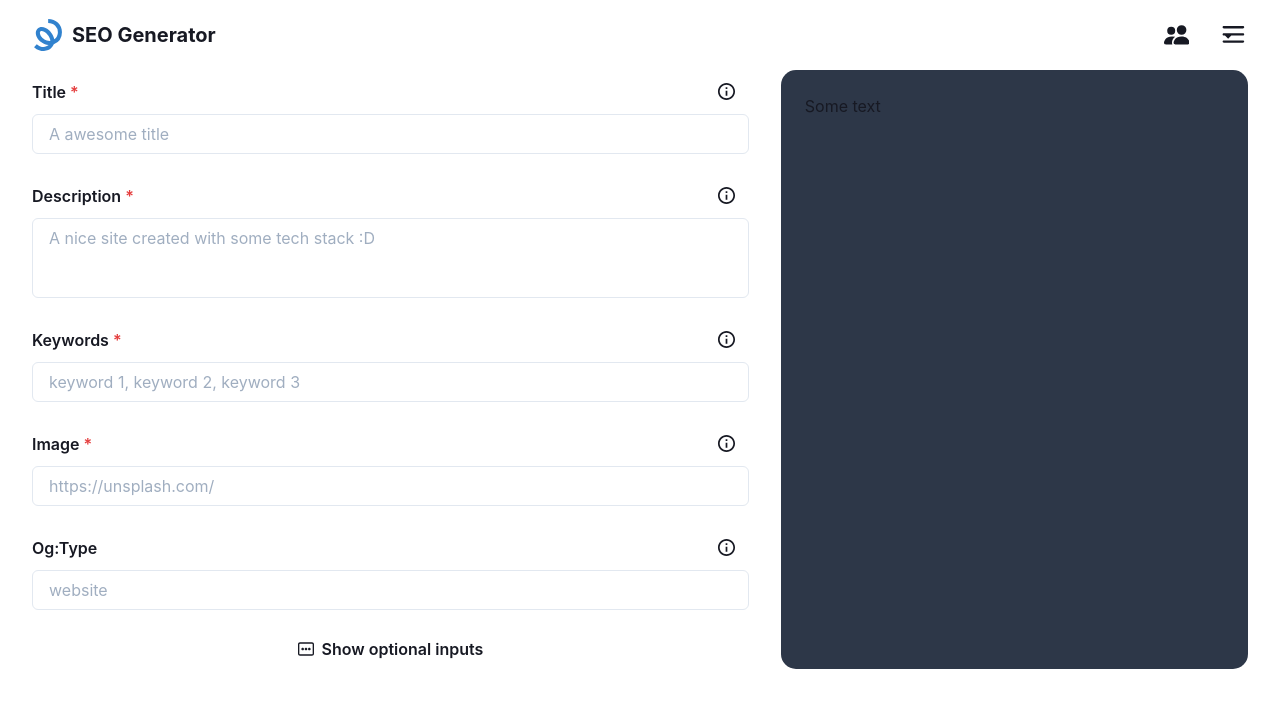
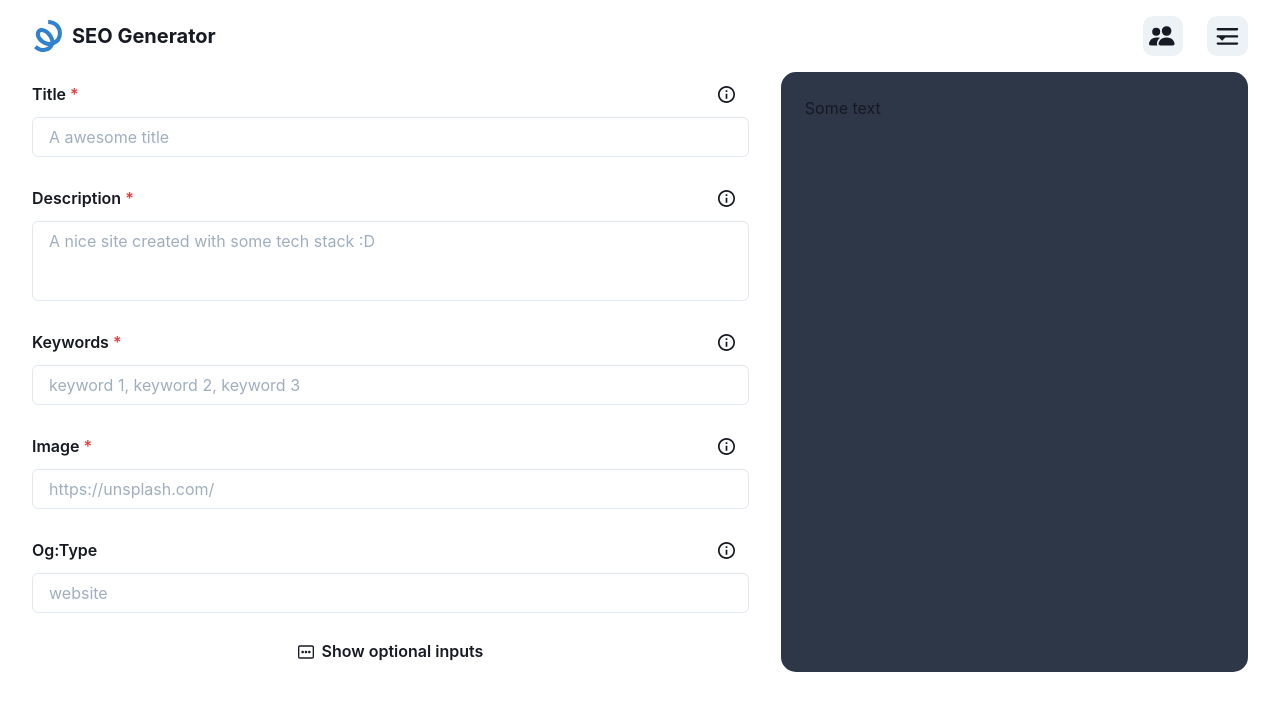
Before and after one commit to mrLuisFer/seo-generator, a Next.js app: page / in a window 1280 px wide. Shown: the top 710 px of the page. Built offline with nearby package versions, Linux system fonts and the light colour scheme.

Commit message:
create a common HeaderBtn

```diff
--- a/components/common/Header/Contributors.jsx
+++ b/components/common/Header/Contributors.jsx
@@ -1,22 +1,16 @@
-import { Box, Text } from '@chakra-ui/react'
+import { Text } from '@chakra-ui/react'
 import { BsFillPeopleFill } from 'react-icons/bs'
 import ClickPopup from '../ClickPopup'
-import { blue } from 'lib/chakraColors'
+import HeaderBtn from './HeaderBtn'
 
 export default function Contributors() {
 	return (
-		<Box
-			border="2px"
-			p="4px"
-			borderRadius="10px"
-			borderColor="transparent"
-			_hover={{ borderColor: blue.$400 }}
-		>
+		<HeaderBtn>
 			<ClickPopup text="Made by mrLuisFer" width="8rem">
 				<Text cursor="pointer">
 					<BsFillPeopleFill size="1.6rem" />
 				</Text>
 			</ClickPopup>
-		</Box>
+		</HeaderBtn>
 	)
 }
--- /dev/null
+++ b/components/common/Header/HeaderBtn/index.jsx
@@ -0,0 +1,20 @@
+import { Button } from '@chakra-ui/react'
+import { blue } from 'lib/chakraColors'
+import { transitionProperty } from 'lib/transitionProperty'
+
+export default function HeaderBtn({ children, ...props }) {
+	return (
+		<Button
+			border="2px"
+			p="4px"
+			borderRadius="10px"
+			borderColor="transparent"
+			_hover={{ borderColor: blue.$400 }}
+			transition={transitionProperty('color')}
+			display="inline-block"
+			{...props}
+		>
+			{children}
+		</Button>
+	)
+}
--- a/components/common/Header/MenuIcon.jsx
+++ b/components/common/Header/MenuIcon.jsx
@@ -1,8 +1,6 @@
-import { Box } from '@chakra-ui/react'
 import { CgMenuCheese } from 'react-icons/cg'
 import { useMobileMenuCtx } from 'context/MobileMenuContext'
-import { teal } from 'lib/chakraColors'
-import { transitionProperty } from 'lib/transitionProperty'
+import HeaderBtn from './HeaderBtn'
 
 export default function MenuIcon() {
   const { setIsOpen } = useMobileMenuCtx()
@@ -12,14 +10,8 @@ export default function MenuIcon() {
   }
 
   return (
-    <Box
-      _hover={{ color: teal.$800 }}
-      transition={transitionProperty('color')}
-      display="inline-block"
-      onClick={handleOpenMenu}
-      title="Open menu"
-    >
+    <HeaderBtn onClick={handleOpenMenu} title="Open menu">
       <CgMenuCheese size="1.8rem" cursor="pointer" />
-    </Box>
+    </HeaderBtn>
   )
 }
```
